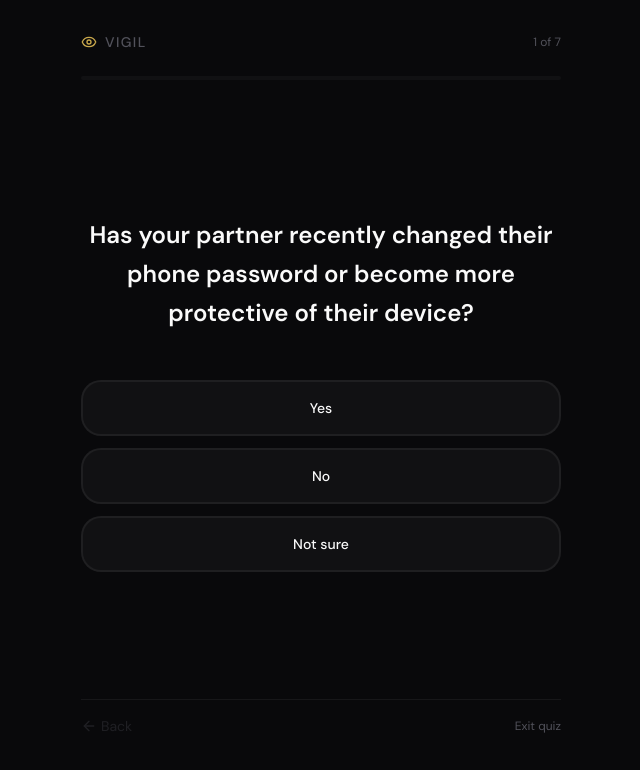
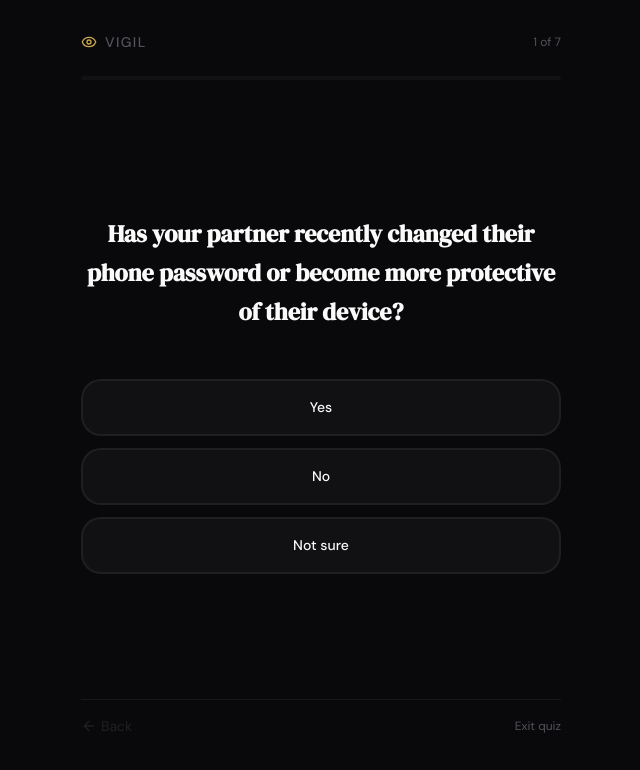
Before and after one commit to satoshi891102/catch-agent, a Next.js app: page /quiz in a window 1280 px wide. Shown: the top 770 px of the page, without its empty margins (319-959 px from the left). Built offline with nearby package versions, Linux system fonts and the light colour scheme.

Commit message:
Polish: quiz page animations (question cross-fade, button tap), serif headings, pricing deployed

```diff
--- a/app/quiz/page.tsx
+++ b/app/quiz/page.tsx
@@ -1,6 +1,7 @@
 'use client'
 
 import { useState } from 'react'
+import { motion, AnimatePresence } from 'framer-motion'
 import Link from 'next/link'
 import { Eye, ArrowRight, ArrowLeft, CheckCircle, Share2 } from 'lucide-react'
 
@@ -126,13 +127,13 @@ export default function QuizPage() {
             <div className="w-12 h-12 rounded-xl bg-[var(--vigil-gold)]/10 border border-[var(--vigil-gold)]/30 flex items-center justify-center mx-auto mb-4">
               <Eye className="w-6 h-6 text-[var(--vigil-gold)]" />
             </div>
-            <h1 className="text-xl font-bold text-[var(--text-primary)] mb-1">Your Quick Assessment</h1>
+            <h1 className="display-md text-[var(--text-primary)] mb-1">Your Quick Assessment</h1>
             <p className="text-sm text-[var(--text-muted)]">Based on {questions.length} key indicators</p>
           </div>
 
           {/* Result card */}
           <div className={`p-6 rounded-2xl border mb-6 text-center ${result.bg}`}>
-            <div className={`text-xs tracking-[0.2em] uppercase font-mono mb-2 ${result.color}`}>
+            <div className={`label-xs mb-2 ${result.color}`}>
               Assessment Level
             </div>
             <div className={`text-2xl font-bold mb-3 ${result.color}`}>
@@ -234,26 +235,37 @@ export default function QuizPage() {
 
         {/* Question */}
         <div className="flex-1 flex flex-col justify-center">
-          <h2 className="text-xl sm:text-2xl font-semibold text-[var(--text-primary)] leading-relaxed mb-12 text-center">
+          <AnimatePresence mode="wait">
+            <motion.div
+              key={currentQ}
+              initial={{ opacity: 0, x: 30 }}
+              animate={{ opacity: 1, x: 0 }}
+              exit={{ opacity: 0, x: -30 }}
+              transition={{ duration: 0.3, ease: [0.25, 0.4, 0.25, 1] }}
+            >
+              <h2 className="text-xl sm:text-2xl font-semibold text-[var(--text-primary)] leading-relaxed mb-12 text-center" style={{ fontFamily: 'var(--font-display)' }}>
                 {q.text}
               </h2>
 
               {/* Answer buttons */}
               <div className="space-y-3">
                 {(['yes', 'no', 'unsure'] as Answer[]).map(answer => (
-              <button
+                  <motion.button
                     key={answer}
+                    whileTap={{ scale: 0.98 }}
                     onClick={() => handleAnswer(answer)}
-                className={`w-full py-4 rounded-xl text-sm font-medium transition-all ${
+                    className={`w-full py-4 rounded-xl text-[14px] font-medium transition-all ${
                       answers[q.id] === answer
-                    ? 'bg-[var(--vigil-gold)]/15 border-2 border-[var(--vigil-gold)]/40 text-[var(--vigil-gold)]'
-                    : 'bg-[var(--bg-elevated)] border-2 border-[var(--border-subtle)] text-[var(--text-primary)] hover:border-[var(--vigil-gold)]/25 hover:bg-[var(--vigil-gold)]/5'
+                        ? 'bg-[var(--vigil-gold)]/12 border-2 border-[var(--vigil-gold)]/30 text-[var(--vigil-gold)]'
+                        : 'bg-[var(--bg-elevated)] border-2 border-[var(--border-subtle)] text-[var(--text-primary)] hover:border-[var(--vigil-gold)]/20 hover:bg-[var(--vigil-gold)]/[0.04]'
                     }`}
                   >
                     {answer === 'yes' ? 'Yes' : answer === 'no' ? 'No' : 'Not sure'}
-              </button>
+                  </motion.button>
                 ))}
               </div>
+            </motion.div>
+          </AnimatePresence>
         </div>
 
         {/* Navigation */}
```
Lines whose indentation alone changed are shown as unchanged.
